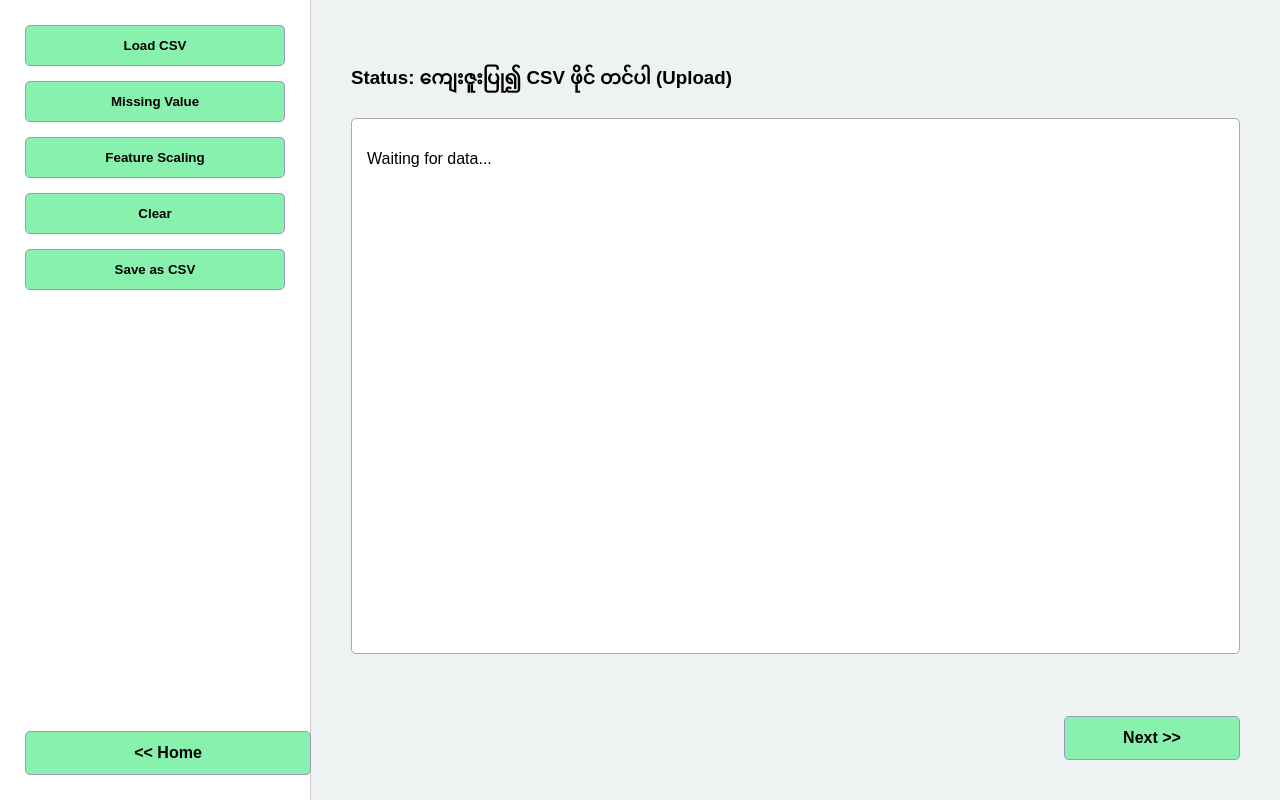
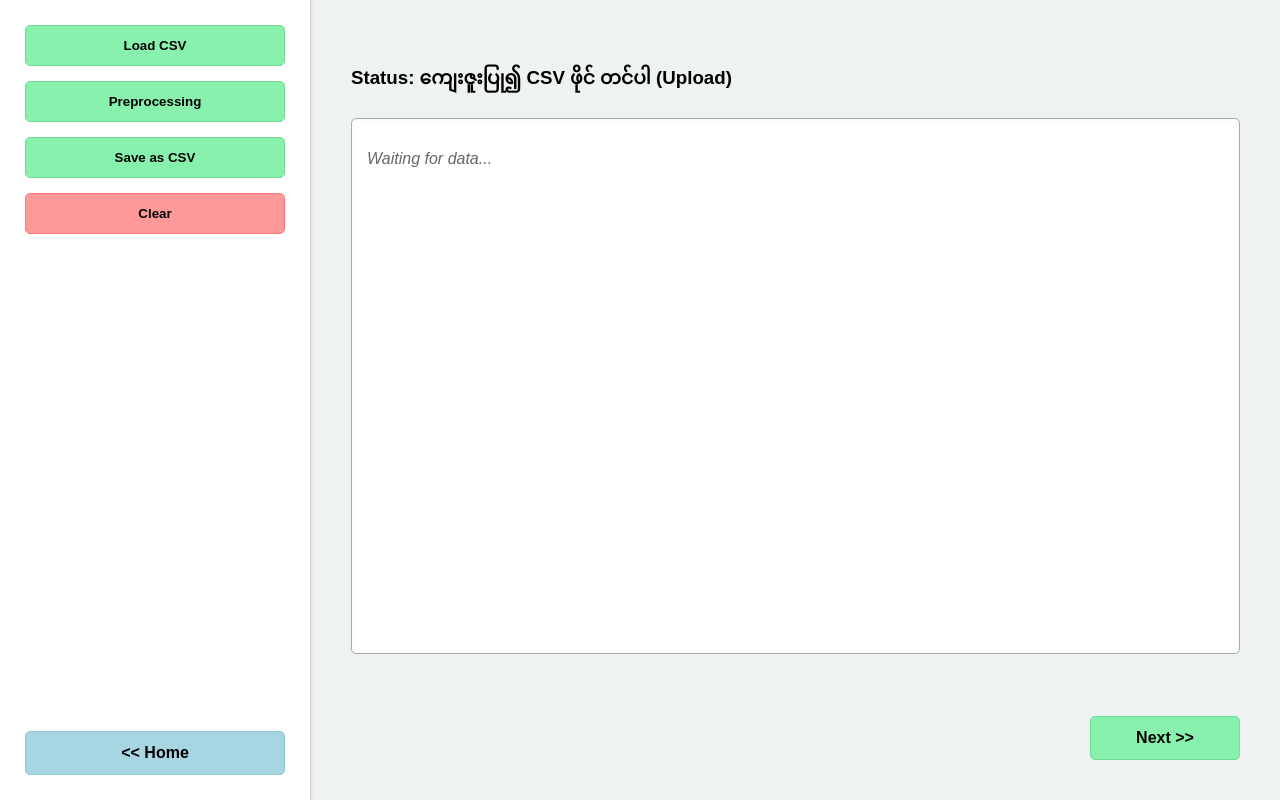
Before and after one commit to ThinPwint/Comparative-Analysis-of-Weather-Prediction-with-Random-Forest-and-Logistic-Regression, a Flask app: page /preprocessing in a window 1280 px wide. Run offline with Flask 3, Linux system fonts and the light colour scheme.

Commit message:
Not raw data test

```diff
--- a/app.py
+++ b/app.py
@@ -73,34 +73,16 @@ def process_data():
     action = request.form.get('action')
     msg = ""
 
-    # Missing Values ဖြည့်သွင်းခြင်း
-    if action == 'missing':
-        num_cols = df.select_dtypes(include=[np.number]).columns
-        cat_cols = df.select_dtypes(include=['object', 'category']).columns
+    # Preprocessing အဆင့်တွင် Label Encoding တစ်ခုတည်းသာ လုပ်ဆောင်ခြင်း
+    if action == 'preprocessing':
+        encoders = {}
+        for col in df.columns:
+            if df[col].dtype == 'object' or df[col].dtype == 'category':
+                le = LabelEncoder()
+                df[col] = le.fit_transform(df[col].astype(str))
+                encoders[col] = le
 
-        if not num_cols.empty:
-            num_imputer = SimpleImputer(strategy='median')
-            df[num_cols] = num_imputer.fit_transform(df[num_cols])
-
-        if not cat_cols.empty:
-            cat_imputer = SimpleImputer(strategy='most_frequent')
-            df[cat_cols] = cat_imputer.fit_transform(df[cat_cols])
-
-        msg = "Missing Values များကို အောင်မြင်စွာ ဖြည့်စွက်ပြီးပါပြီ!"
-
-    # Standard Scaling ပြုလုပ်ခြင်း
-    elif action == 'scaling':
-        features = df.iloc[:, :-1]
-        target = df.iloc[:, -1]
-
-        num_cols = features.select_dtypes(include=[np.number]).columns
-        if not num_cols.empty:
-            scaler = StandardScaler()
-            features[num_cols] = scaler.fit_transform(features[num_cols])
-            df = pd.concat([features, target], axis=1)
-            msg = "Features များကို Standard Scaling ပြုလုပ်ပြီးပါပြီ!"
-        else:
-            msg = "Scaling ပြုလုပ်ရန် Numeric Column မတွေ့ရှိပါ။"
+        msg = "Data Preprocessing (Label Encoding) အောင်မြင်စွာ ပြုလုပ်ပြီးပါပြီ!"
 
     # Session နှင့် ဖိုင်ရှင်းလင်းခြင်း
     elif action == 'clear':
@@ -140,23 +122,23 @@ def train_only():
         X = df.iloc[:, :-1]
         y = df.iloc[:, -1]
 
-        # ၂။ Fake Noise Features (၅) ခု ထည့်သွင်းပေးခြင်း
+        # ၂။ Fake Noise Features (၂၀) ခု ထည့်သွင်းပေးခြင်း
         X = add_fake_features(X, num_noise=20)
 
-        # Label Encoding ပြုလုပ်ခြင်း
-        encoders = {}
-        for col in X.columns:
-            if X[col].dtype == 'object':
-                le = LabelEncoder()
-                X[col] = le.fit_transform(X[col].astype(str))
-                encoders[col] = le
-        joblib.dump(encoders, ENCODER_PATH)
+        # # Label Encoding ပြုလုပ်ခြင်း
+        # encoders = {}
+        # for col in X.columns:
+        #     if X[col].dtype == 'object':
+        #         le = LabelEncoder()
+        #         X[col] = le.fit_transform(X[col].astype(str))
+        #         encoders[col] = le
+        # joblib.dump(encoders, ENCODER_PATH)
 
-        if y.dtype == 'object':
-            target_le = LabelEncoder()
-            y = target_le.fit_transform(y.astype(str))
-        else:
-            y = y.round().astype(int)
+        # if y.dtype == 'object':
+        #     target_le = LabelEncoder()
+        #     y = target_le.fit_transform(y.astype(str))
+        # else:
+        #     y = y.round().astype(int)
 
         # ၃။ Data ကို 70% Train နှင့် 30% Validation ခွဲခြားခြင်း
         X_train, X_val, y_train, y_val = train_test_split(
--- a/templates/preprocessing.html
+++ b/templates/preprocessing.html
@@ -1,39 +1,105 @@
 <!DOCTYPE html>
 <html>
 <head>
-    <title>Weather Prediction</title>
+    <title>Weather Prediction - Preprocessing</title>
     <style>
-        body { display: flex; height: 100vh; margin: 0; font-family: Arial; background: #eef2f3; }
-        .sidebar { width: 260px; background: white; padding: 25px; border-right: 1px solid #ccc; display: flex; flex-direction: column; gap: 15px; }
-        .main { flex-grow: 1; padding: 40px; position: relative; }
-        .btn { background: #88f1ad; border: 1px solid #99b; padding: 12px; font-weight: bold; cursor: pointer; border-radius: 5px; width: 100%; text-decoration: none; text-align: center; color: black; display: block; }
-        .btn:hover { background: #92c5d6; }
-        .display-box { background: white; border: 1px solid #aaa; height: 70%; overflow: auto; padding: 15px; border-radius: 5px; }
-        table { width: 100%; border-collapse: collapse; font-size: 13px; }
-        th, td { border: 1px solid #ddd; padding: 8px; }
+        body {
+            display: flex;
+            height: 100vh;
+            margin: 0;
+            font-family: Arial, sans-serif;
+            background: #eef2f3;
+        }
+        .sidebar {
+            width: 260px;
+            background: white;
+            padding: 25px;
+            border-right: 1px solid #ccc;
+            display: flex;
+            flex-direction: column;
+            gap: 15px;
+            box-shadow: 2px 0 5px rgba(0,0,0,0.05);
+        }
+        .main {
+            flex-grow: 1;
+            padding: 40px;
+            position: relative;
+        }
+        .btn {
+            background: #88f1ad;
+            border: 1px solid #72db96;
+            padding: 12px;
+            font-weight: bold;
+            cursor: pointer;
+            border-radius: 5px;
+            width: 100%;
+            text-decoration: none;
+            text-align: center;
+            color: black;
+            display: block;
+            box-sizing: border-box;
+            transition: background 0.2s;
+        }
+        .btn:hover {
+            background: #72db96;
+        }
+        .btn-danger {
+            background: #ff9999;
+            border-color: #ff7777;
+        }
+        .btn-danger:hover {
+            background: #ff7777;
+        }
+        .display-box {
+            background: white;
+            border: 1px solid #aaa;
+            height: 70%;
+            overflow: auto;
+            padding: 15px;
+            border-radius: 5px;
+            box-shadow: inset 0 0 5px rgba(0,0,0,0.05);
+        }
+        table {
+            width: 100%;
+            border-collapse: collapse;
+            font-size: 13px;
+        }
+        th, td {
+            border: 1px solid #ddd;
+            padding: 8px;
+            text-align: center;
+        }
+        th {
+            background-color: #f2f2f2;
+        }
     </style>
 </head>
 <body>
 
-
 <div class="sidebar">
+    <!-- CSV Upload ပြုလုပ်ရန် -->
     <form action="/upload" method="post" enctype="multipart/form-data">
         <input type="file" name="file" id="csv_file" hidden onchange="this.form.submit()">
         <button type="button" class="btn" onclick="document.getElementById('csv_file').click()">Load CSV</button>
     </form>
 
+    <!-- Label Encoding အဓိကလုပ်ဆောင်မည့် Preprocessing အဆင့် -->
     <form action="/process" method="post" style="display: flex; flex-direction: column; gap: 15px;">
-        <button type="submit" name="action" value="missing" class="btn">Missing Value</button>
-        <button type="submit" name="action" value="scaling" class="btn">Feature Scaling</button>
-        <button type="submit" name="action" value="clear" class="btn">Clear</button>
+        <button type="submit" name="action" value="preprocessing" class="btn">Preprocessing</button>
+
     </form>
 
-   <!-- Save CSV (Form နှင့် ရေးထားပုံ) -->
+    <!-- Save CSV -->
     <form action="/save" method="get">
         <button type="submit" class="btn">Save as CSV</button>
     </form>
+     <form action="/process" method="post" style="display: flex; flex-direction: column; gap: 15px;">
+
+        <button type="submit" name="action" value="clear" class="btn btn-danger">Clear</button>
+    </form>
+
     <div style="margin-top: auto;">
-        <a href="/" class="btn" style="background: #88f1ad;"><< Home</a>
+        <a href="/" class="btn" style="background: #a8d5e2; border-color: #92c5d6;"><< Home</a>
     </div>
 </div>
 
@@ -45,7 +111,7 @@
                 {{ table|safe }}
             {% endfor %}
         {% else %}
-            <p>Waiting for data...</p>
+            <p style="color: #666; font-style: italic;">Waiting for data...</p>
         {% endif %}
     </div>
 
```
Also changed, not shown: uploads/weather_classification_data.csv (deleted), 1 other file.
